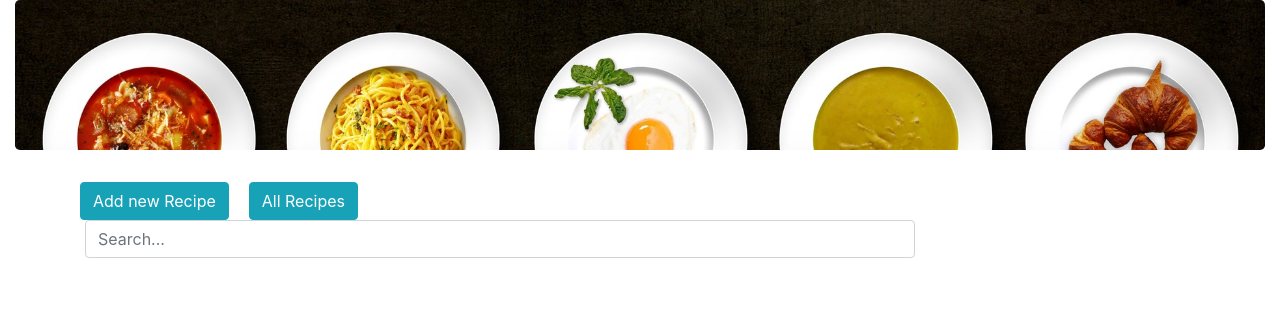
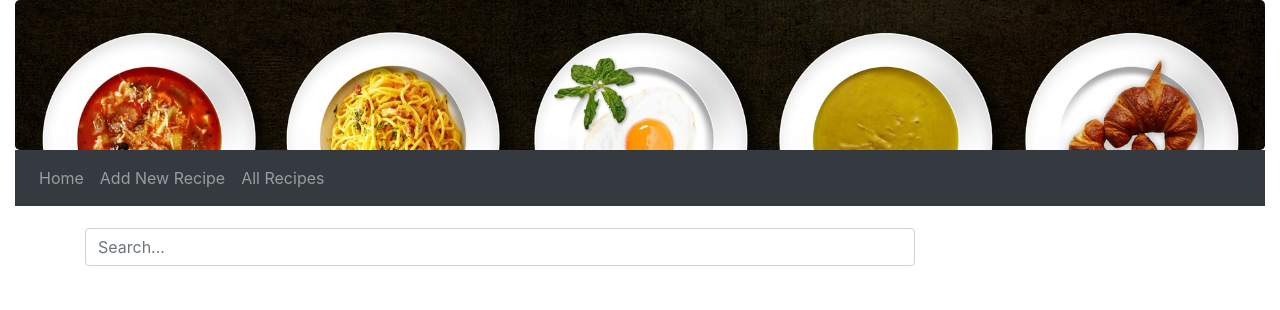
Before and after one commit to niraj-patel/app-recipe-demo, an Angular app: page / in a window 1280 px wide. Shown: the top 310 px of the page. Built offline with nearby package versions, Linux system fonts and the light colour scheme.

Commit message:
[feature] navbar,authguard

```diff
--- a/src/app/app-routing.module.ts
+++ b/src/app/app-routing.module.ts
@@ -7,12 +7,14 @@ import { AllRecipeComponent } from './all-recipe/all-recipe.component';
 import { RecipeCellComponent } from './recipe-cell/recipe-cell.component';
 import { resolve } from 'url';
 import { RecipeResolveService } from './recipe-resolve.service';
+import { AuthGuardService } from './auth-guard.service';
 
 
 const routes: Routes = [
   {path: '', component: RecipeListComponent},
+  {path: 'home', component: RecipeListComponent},
   {path: 'login', component: LoginComponent},
-  {path: 'add-recipe', component: NewRecipeComponent},
+  {path: 'add-recipe', component: NewRecipeComponent, canActivate: [AuthGuardService]},
   {path: 'all-recipes', component: AllRecipeComponent, children: [
     { path: ':id', component: RecipeCellComponent, resolve: { id: RecipeResolveService } }
   ]},
--- a/src/app/app.component.html
+++ b/src/app/app.component.html
@@ -1,5 +1,18 @@
 <div class="container-fluid">
   <div class="jumbotron jumbotron-background">
   </div>
-    <router-outlet></router-outlet>
+  <nav class="navbar navbar-expand-lg navbar-dark bg-dark">
+    <button class="navbar-toggler" type="button" data-toggle="collapse" data-target="#navbarNavAltMarkup"
+      aria-controls="navbarNavAltMarkup" aria-expanded="false" aria-label="Toggle navigation">
+      <span class="navbar-toggler-icon"></span>
+    </button>
+    <div class="collapse navbar-collapse" id="navbarNavAltMarkup">
+      <div class="navbar-nav">
+        <a class="nav-item nav-link" routerLinkActive="active" routerLink="home">Home</a>
+        <a class="nav-item nav-link" routerLinkActive="active" routerLink="add-recipe">Add New Recipe</a>
+        <a class="nav-item nav-link" routerLinkActive="active" routerLink="all-recipes">All Recipes</a>
+      </div>
+    </div>
+  </nav>
+  <router-outlet></router-outlet>
 </div>
--- a/src/app/app.component.scss
+++ b/src/app/app.component.scss
@@ -2,4 +2,9 @@
     background-image: url('src/assets/images/background-medium.jpg');
     background-size: cover;
     height: 150px;
+    margin-bottom: 0px;
 }
+
+.active {
+    background-color: blue;
+}
--- a/src/app/app.component.ts
+++ b/src/app/app.component.ts
@@ -1,7 +1,6 @@
 import { Component, Input, OnInit } from '@angular/core';
 import { LoggerService } from './logger.service';
 import { RecipeService } from './data.service';
-import { Recipe } from './recipe';
 import { Router } from '@angular/router';
 
 @Component({
--- a/src/app/auth-guard.service.ts
+++ b/src/app/auth-guard.service.ts
@@ -4,9 +4,15 @@ import { Injectable } from '@angular/core';
 
 @Injectable()
 export class AuthGuardService implements CanActivate {
-  constructor(private authService: AuthService) { }
+  constructor(private authService: AuthService, private router: Router) { }
 
   async canActivate(route: ActivatedRouteSnapshot, state: RouterStateSnapshot) {
-    return this.authService.authenticate();
+    const isAuthenticated = this.authService.authenticate();
+    if(isAuthenticated) {
+      return true;
+    } else {
+      this.router.navigate(['/login'])
+      return false;
+    }
   }
 }
--- a/src/app/recipe-list/recipe-list.component.html
+++ b/src/app/recipe-list/recipe-list.component.html
@@ -1,12 +1,6 @@
 <div class="container">
     <form>
-        <div class="form-row" style="margin-bottom: 20px">
-            <div>
-            <button type="button" class="btn btn-info" style="margin-right: 20px;" (click) = "onAddNewButtonClick()">Add new Recipe</button>
-            </div>
-            <div>
-            <button type="button" class="btn btn-info" style="margin-right: 20px;" (click)="onAllRecipeClick()">All Recipes</button>
-            </div>
+        <div class="form-row" style="margin-bottom: 20px; margin-top: 2%;">
             <div class="col-sm-9">
             <input type="text" class="form-control" placeholder="Search..." #searchValue (input)='onSearch(searchValue.value)'>
             </div>
--- a/src/app/recipe-list/recipe-list.component.ts
+++ b/src/app/recipe-list/recipe-list.component.ts
@@ -17,23 +17,11 @@ export class RecipeListComponent implements OnInit {
 
   labelTitle = 'Favourites';
 
-  constructor(private router: Router, private dataService: RecipeService, private authService: AuthService) {
+  constructor(private router: Router, private dataService: RecipeService) {
   }
 
   ngOnInit() {
     this.recipeList = this.favouriteList;
-  }
-
-  onAddNewButtonClick() {
-    if (this.authService.authenticate()) {
-      this.router.navigate(['add-recipe']);
-    } else {
-      this.router.navigate(['login']);
-    }
-  }
-
-  onAllRecipeClick() {
-    this.router.navigate(['all-recipes']);
   }
 
   onSearch(value) {
```
